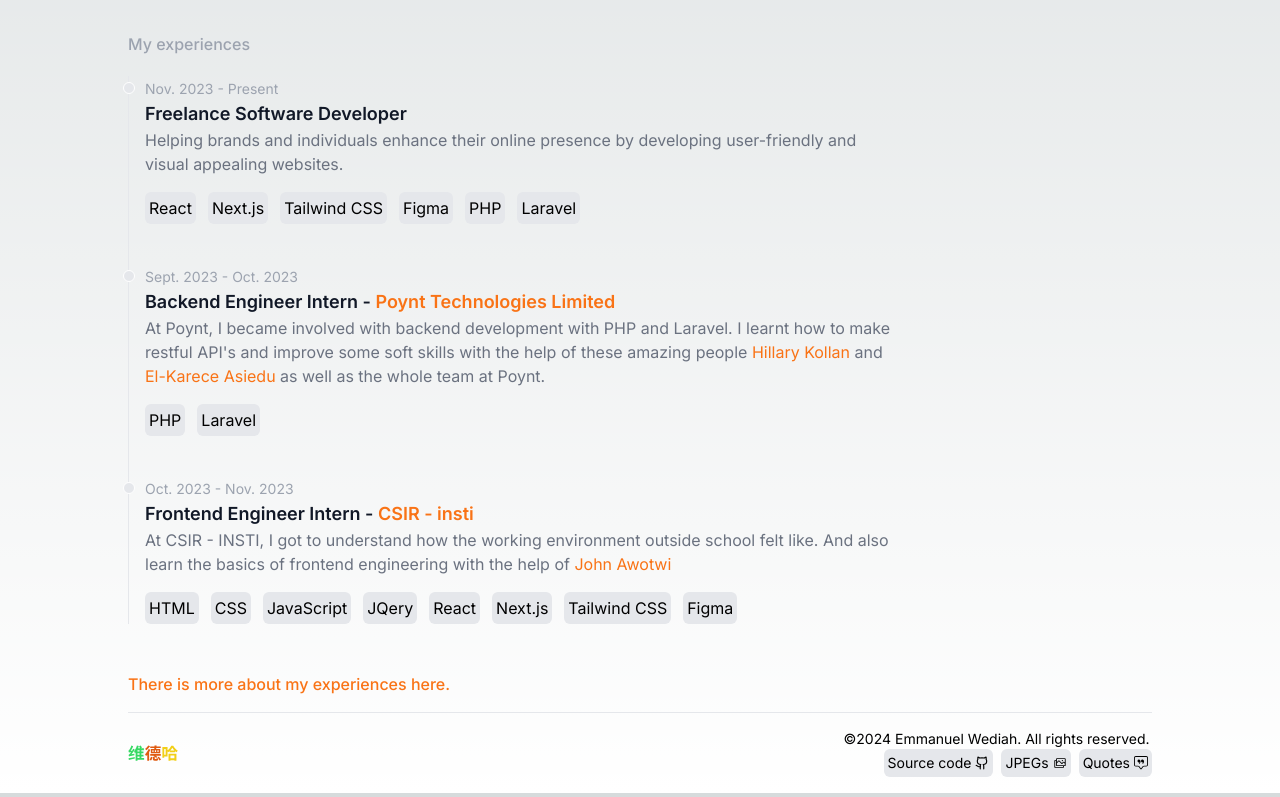
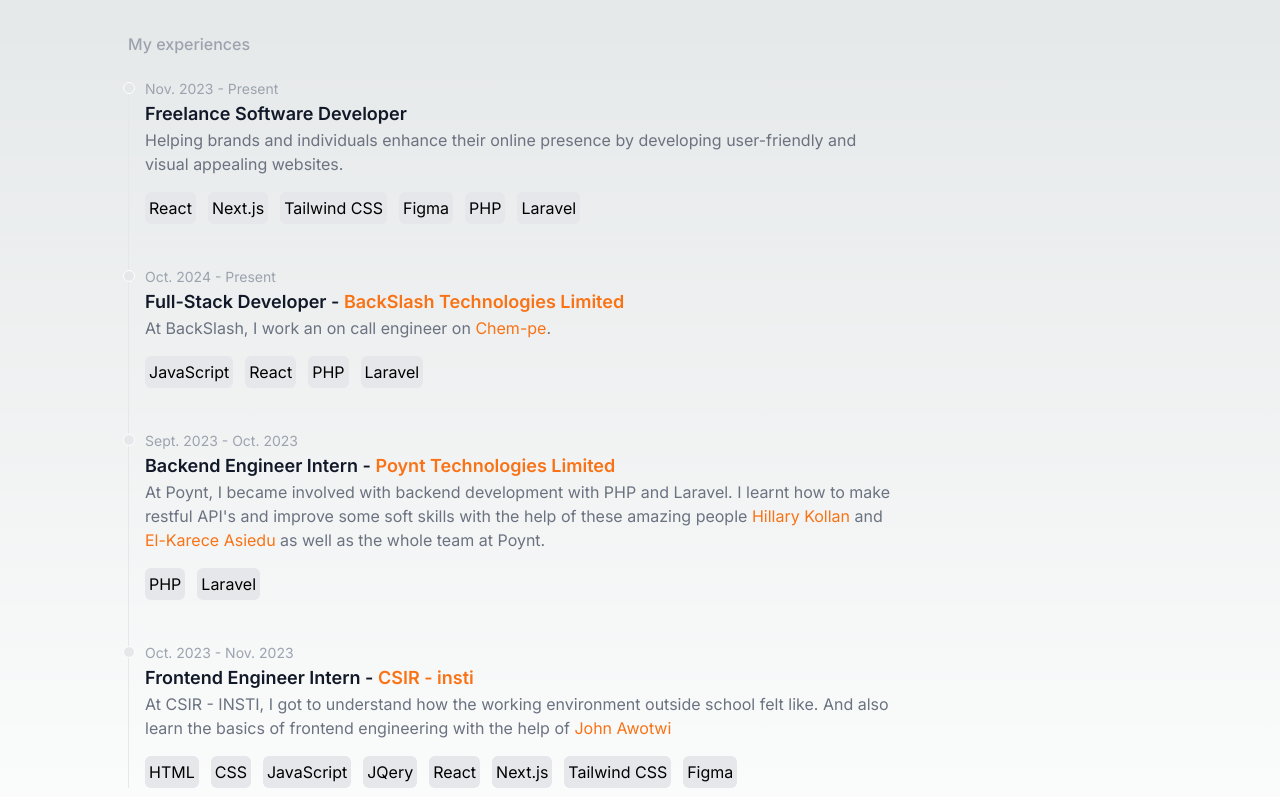
Before and after one commit to Wediah/my-portfolio, a Next.js app: page /about in a window 1280 px wide. Shown: the part 572-1369 px from the top of the page. Built offline with nearby package versions, Linux system fonts and the light colour scheme.

Commit message:
add new expeerience

```diff
--- a/app/about/page.js
+++ b/app/about/page.js
@@ -53,6 +53,18 @@
                 </div>
             </li>
             <li class="mb-10 ms-4">
+                <div className="absolute w-3 h-3 bg-gray-200 rounded-full mt-1.5 -start-1.5 border border-white dark:border-gray-900 dark:bg-gray-700"></div>
+                <time class="mb-1 text-sm font-normal leading-none text-gray-400 dark:text-gray-500">Oct. 2024 - Present</time>
+                <h3 class="text-lg font-semibold text-gray-900 dark:text-white">Full-Stack Developer - <a className='text-orange-500' href='https://www.linkedin.com/company/itspoynt/'>BackSlash Technologies Limited</a></h3>
+                <p className="mb-4 text-base font-normal text-gray-500 dark:text-gray-400">At BackSlash, I work an on call engineer on <a className='text-orange-500' href="https://www.chem-pe.com/">Chem-pe</a>.</p>
+                <div className='flex flex-row flex-wrap gap-3'>
+                    <button className="rounded-md bg-gray-200 dark:bg-gray-900 p-1">JavaScript</button>
+                    <button className="rounded-md bg-gray-200 dark:bg-gray-900 p-1">React</button>
+                    <button className="rounded-md bg-gray-200 dark:bg-gray-900 p-1">PHP</button>
+                    <button className="rounded-md bg-gray-200 dark:bg-gray-900 p-1">Laravel</button>
+                </div>
+            </li>
+            <li class="mb-10 ms-4">
                 <div class="absolute w-3 h-3 bg-gray-200 rounded-full mt-1.5 -start-1.5 border border-white dark:border-gray-900 dark:bg-gray-700"></div>
                 <time class="mb-1 text-sm font-normal leading-none text-gray-400 dark:text-gray-500">Sept. 2023 - Oct. 2023</time>
                 <h3 class="text-lg font-semibold text-gray-900 dark:text-white">Backend Engineer Intern - <a className='text-orange-500' href='https://www.linkedin.com/company/itspoynt/'>Poynt Technologies Limited</a></h3>
```
